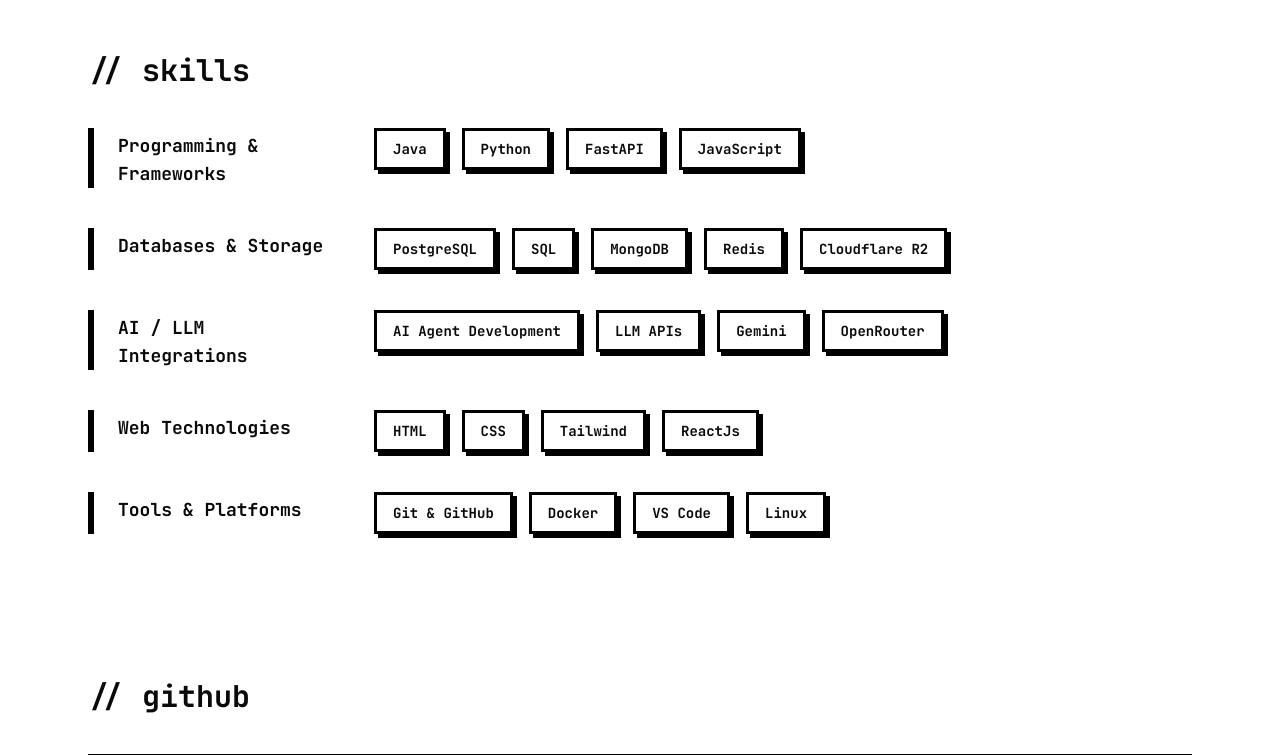
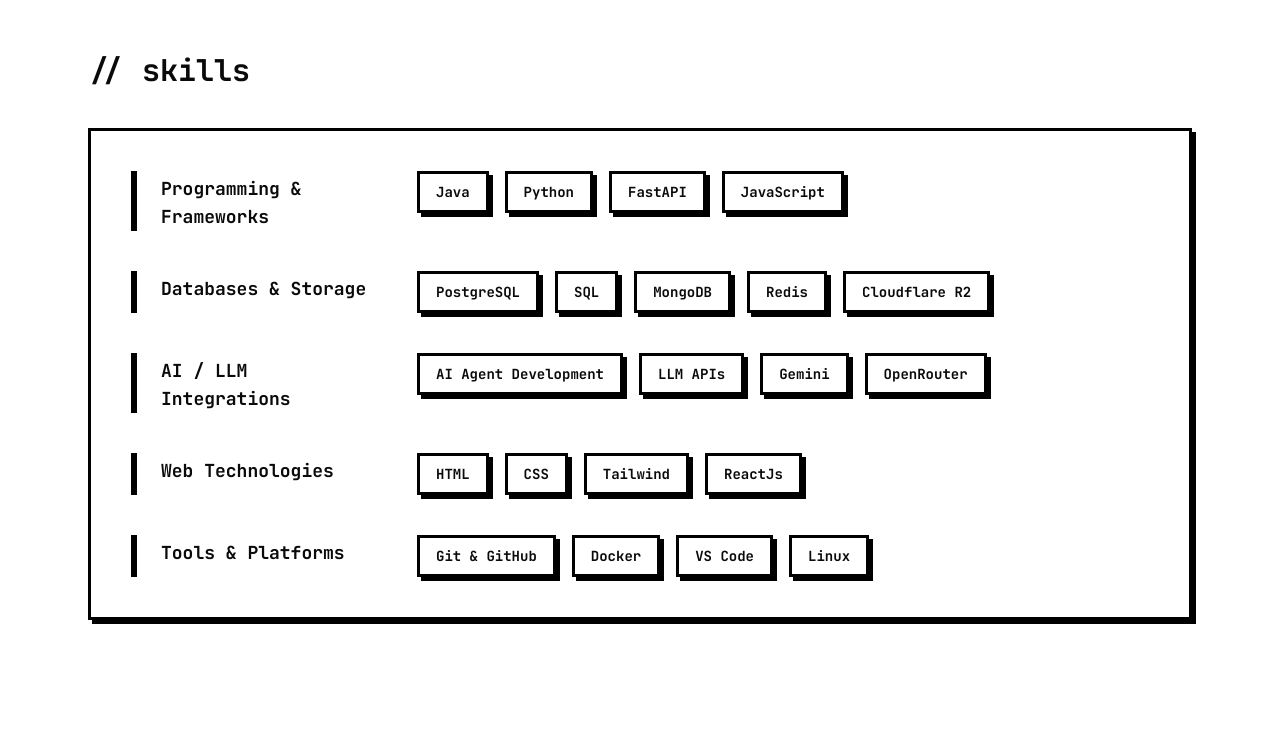
Before and after one commit to Hritik4722/protfolio, a Next.js app: page / in a window 1280 px wide. Shown: the part 580-1335 px from the top of the page. Built offline with nearby package versions, Linux system fonts and the light colour scheme; no server answers.

Commit message:
style: wrap skills section in neo-brutalist container box

```diff
--- a/src/components/Skills.tsx
+++ b/src/components/Skills.tsx
@@ -27,7 +27,8 @@
       <h2 className="font-mono text-2xl md:text-3xl font-bold mb-10">
         {"//"} skills
       </h2>
-      <div className="flex flex-col gap-10">
+      <div className="border-3 border-black bg-white p-6 md:p-10 shadow-[4px_4px_0_#000]">
+        <div className="flex flex-col gap-8 md:gap-10">
           {skillCategories.map((group) => (
             <div
               key={group.category}
@@ -49,6 +50,7 @@
             </div>
           ))}
         </div>
+      </div>
     </section>
   );
 }
```
Lines whose indentation alone changed are shown as unchanged.
